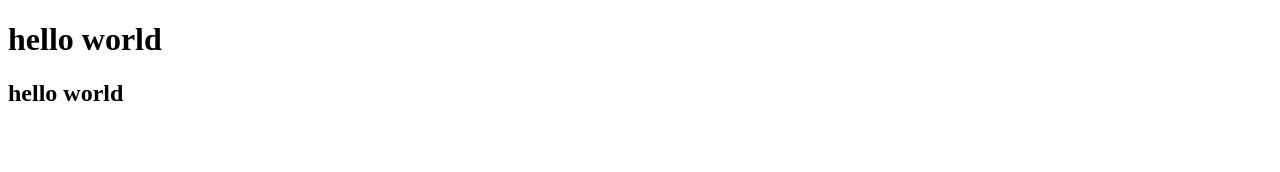
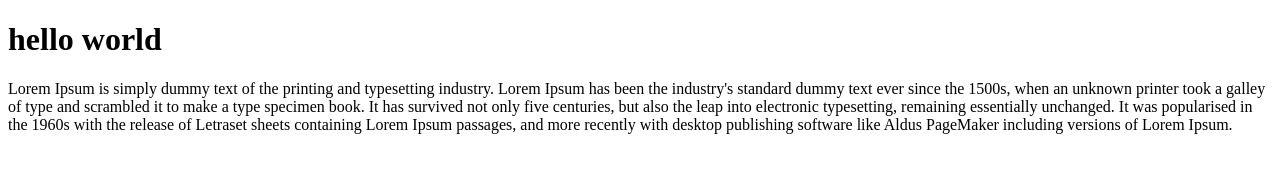
Before and after one commit to ssdl90/HTML-Project, a plain HTML site: page index.html in a window 1280 px wide. Drawn offline with Linux system fonts and the light colour scheme.

Commit message:
add new paragraph

```diff
--- a/index.html
+++ b/index.html
@@ -7,6 +7,6 @@
 </head>
 <body>
     <h1>hello world</h1>
-    <h2>hello world</h2>
+    <p>Lorem Ipsum is simply dummy text of the printing and typesetting industry. Lorem Ipsum has been the industry's standard dummy text ever since the 1500s, when an unknown printer took a galley of type and scrambled it to make a type specimen book. It has survived not only five centuries, but also the leap into electronic typesetting, remaining essentially unchanged. It was popularised in the 1960s with the release of Letraset sheets containing Lorem Ipsum passages, and more recently with desktop publishing software like Aldus PageMaker including versions of Lorem Ipsum.</p>
 </body>
 </html>
```
Also changed, not shown: about.html (added, +11 -0 lines), New Text Document.txt (added).
